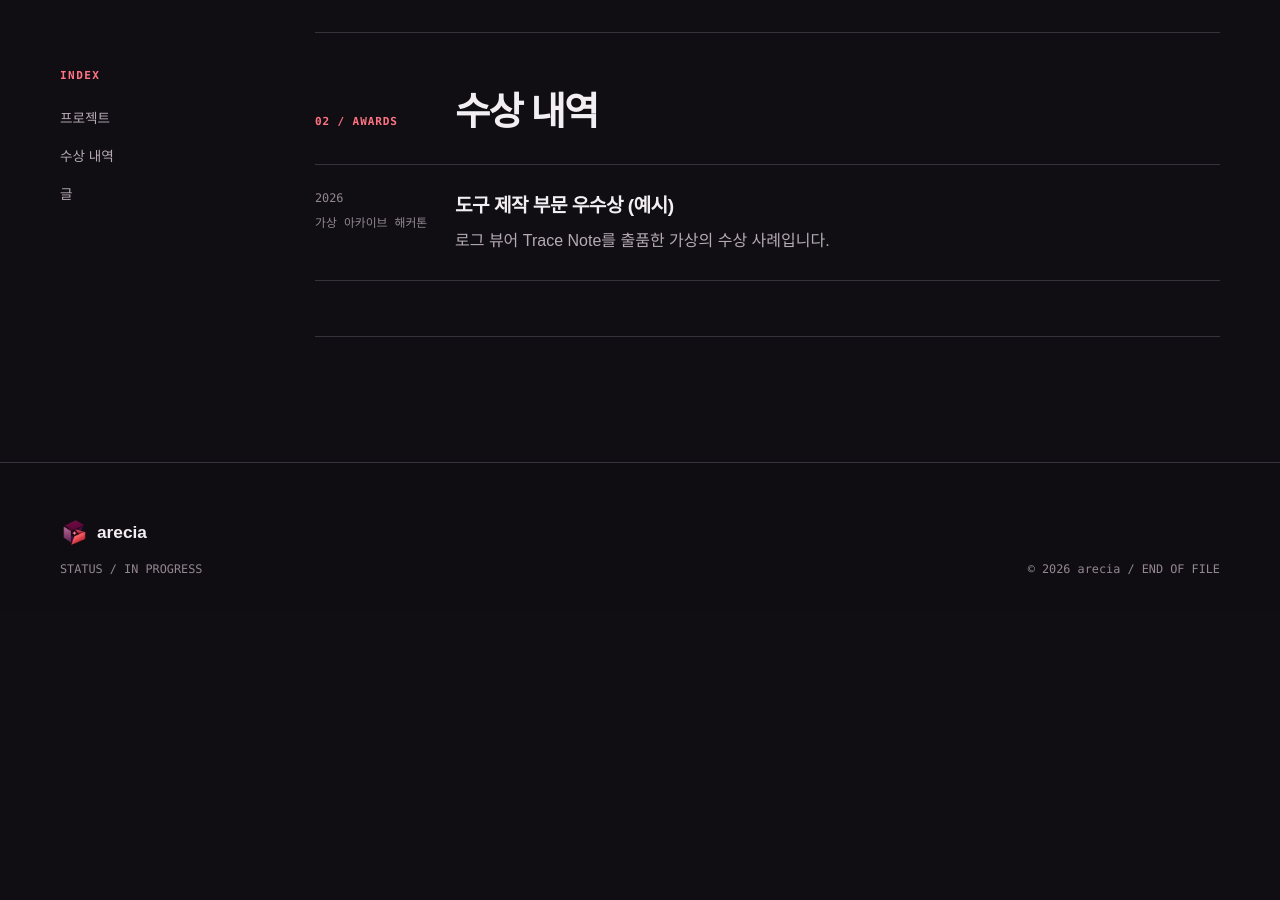
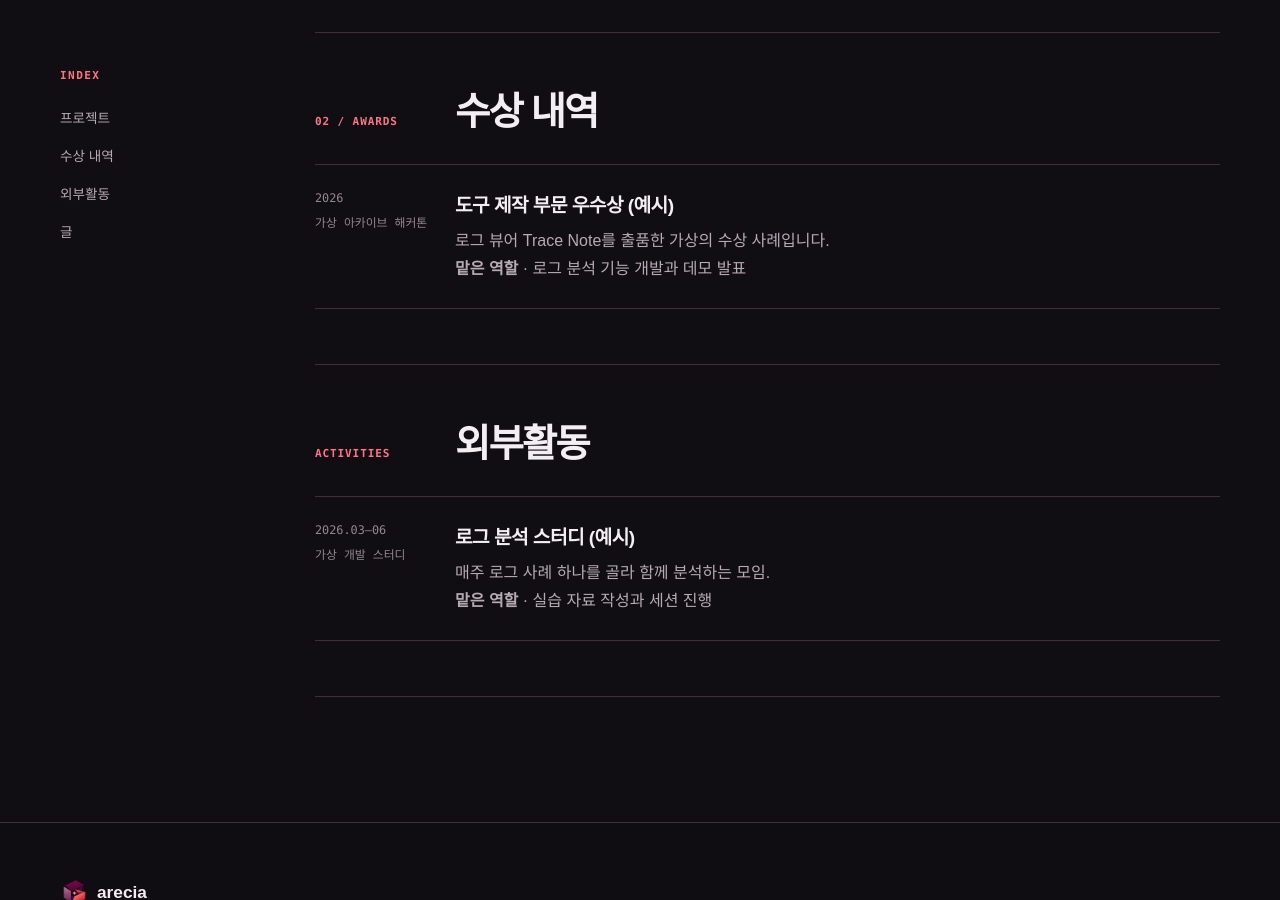
Before and after one commit to areciah/areciah.github.io, a Jekyll site: the page built from cv/index.html, in a window 1280 px wide and 900 px high, scrolled down 862 px. Built offline with Jekyll 4.4.1, drawn with Linux system fonts in a browser that asks for light colours; before the commit the page ends 1472 px from its top, so only the background shows below that.

Commit message:
Show personal roles and external activities

```diff
--- a/_data/cv.yml
+++ b/_data/cv.yml
@@ -7,5 +7,12 @@ awards:
     year: "2026"
     organization: "가상 아카이브 해커톤"
     description: "로그 뷰어 Trace Note를 출품한 가상의 수상 사례입니다."
+    role: "로그 분석 기능 개발과 데모 발표"
+activities:
+  - title: "로그 분석 스터디 (예시)"
+    period: "2026.03–06"
+    organization: "가상 개발 스터디"
+    description: "매주 로그 사례 하나를 골라 함께 분석하는 모임."
+    role: "실습 자료 작성과 세션 진행"
 experience: []
 education: []
--- a/_layouts/project.html
+++ b/_layouts/project.html
@@ -7,6 +7,7 @@ layout: default
     <p class="post-meta">{{ page.topic | escape }}</p>
     <h1>{{ page.title | escape }}</h1>
     <p class="post-deck">{{ page.description | escape }}</p>
+    {% if page.role and page.role != empty %}<p><strong>맡은 역할</strong> · {{ page.role | escape }}</p>{% endif %}
   </header>
   <div class="post-body">{{ content }}</div>
 </article>
--- a/_projects/trace-note.md
+++ b/_projects/trace-note.md
@@ -1,6 +1,7 @@
 ---
 title: "Trace Note (예시)"
 topic: "개발 도구 · 로그 분석"
+role: "로그 파서 구현과 요청 ID 필터 설계"
 description: "여러 파일에 흩어진 로그를 시간순으로 모아 읽는 뷰어."
 ---
 
--- a/cv/index.html
+++ b/cv/index.html
@@ -24,6 +24,7 @@ description: arecia의 작업과 기록.
       <span>INDEX</span>
       <a href="#projects">프로젝트</a>
       <a href="#awards">수상 내역</a>
+      {% if cv.activities.size > 0 %}<a href="#activities">외부활동</a>{% endif %}
       {% if cv.experience.size > 0 %}<a href="#experience">경력</a>{% endif %}
       {% if cv.education.size > 0 %}<a href="#education">학력</a>{% endif %}
       <a href="{{ '/posts/' | relative_url }}">글</a>
@@ -47,12 +48,33 @@ description: arecia의 작업과 기록.
           {% for award in cv.awards %}
           <article class="cv-record">
             <div class="cv-record-meta"><span>{{ award.year | escape }}</span><span>{{ award.organization | escape }}</span></div>
-            <div><h3>{{ award.title | escape }}</h3>{% if award.description %}<p>{{ award.description | escape }}</p>{% endif %}{% if award.url %}<a href="{{ award.url | escape }}" target="_blank" rel="noopener noreferrer">관련 링크</a>{% endif %}</div>
+            <div><h3>{{ award.title | escape }}</h3>{% if award.description %}<p>{{ award.description | escape }}</p>{% endif %}{% if award.role and award.role != empty %}<p><strong>맡은 역할</strong> · {{ award.role | escape }}</p>{% endif %}{% if award.url %}<a href="{{ award.url | escape }}" target="_blank" rel="noopener noreferrer">관련 링크</a>{% endif %}</div>
           </article>
           {% endfor %}
         </div>
         {% else %}<p class="cv-empty">아직 공개한 수상 내역이 없습니다.</p>{% endif %}
       </section>
+
+      {% if cv.activities.size > 0 %}
+      <section class="cv-section" id="activities" aria-labelledby="activities-title">
+        <div class="cv-section-head"><span>ACTIVITIES</span><h2 id="activities-title">외부활동</h2></div>
+        <div class="cv-records">
+          {% for activity in cv.activities %}
+          <article class="cv-record">
+            <div class="cv-record-meta">
+              <span>{{ activity.period | escape }}</span>
+              <span>{{ activity.organization | escape }}</span>
+            </div>
+            <div>
+              <h3>{{ activity.title | escape }}</h3>
+              {% if activity.description %}<p>{{ activity.description | escape }}</p>{% endif %}
+              {% if activity.role and activity.role != empty %}<p><strong>맡은 역할</strong> · {{ activity.role | escape }}</p>{% endif %}
+            </div>
+          </article>
+          {% endfor %}
+        </div>
+      </section>
+      {% endif %}
 
       {% if cv.experience.size > 0 %}
       <section class="cv-section" id="experience" aria-labelledby="experience-title">
```
Also changed, not shown: README.md.
